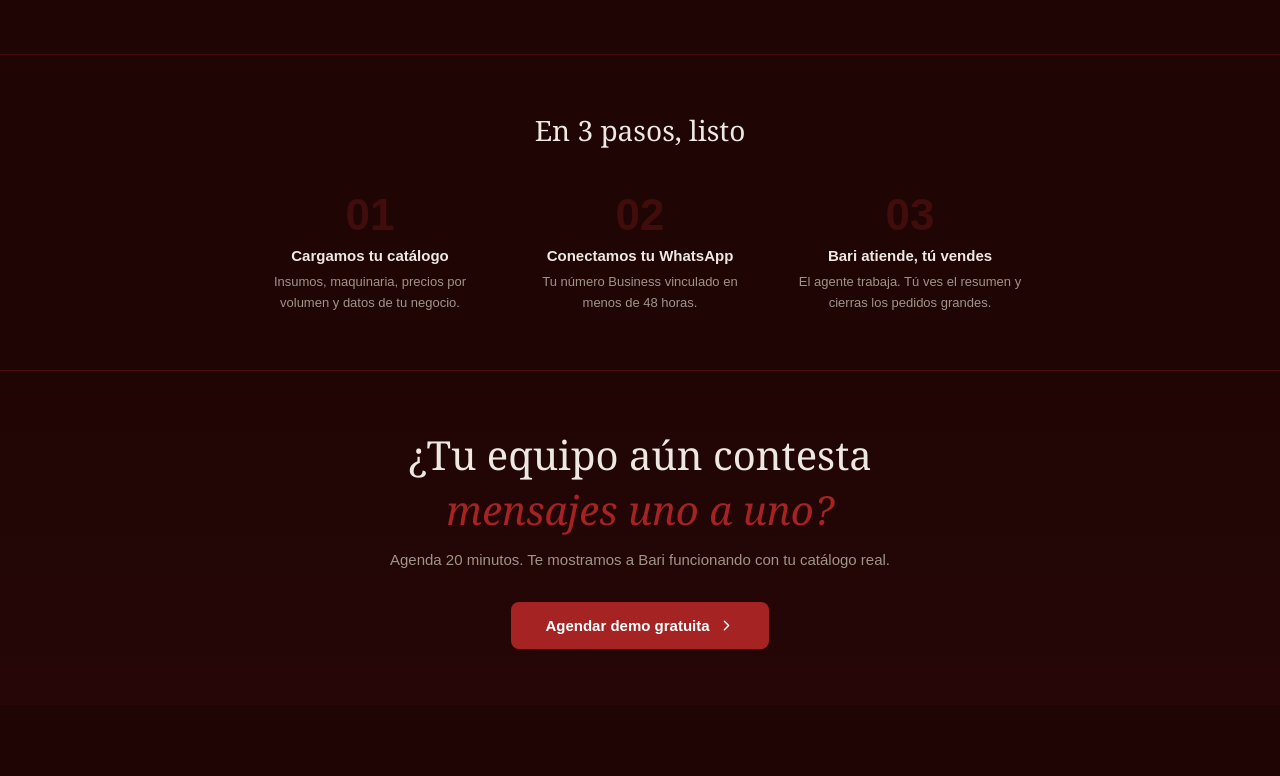
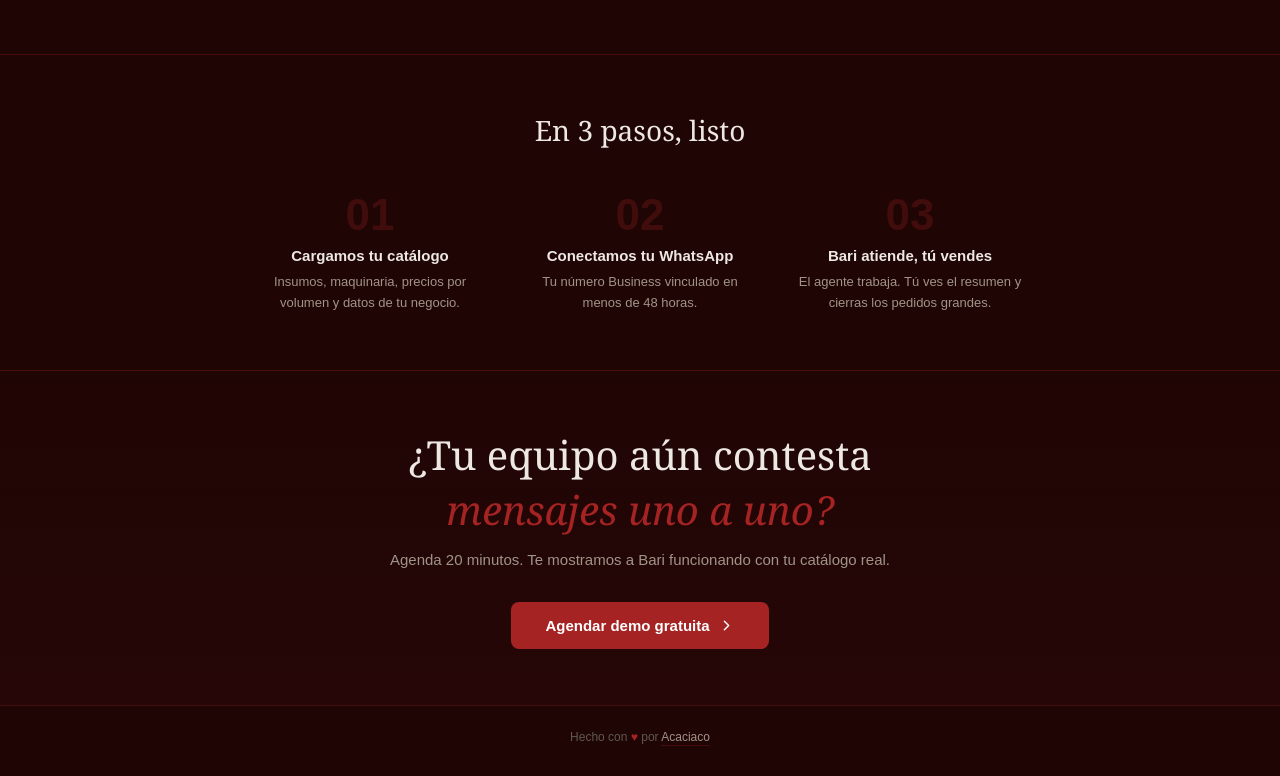
Before and after one commit to jospabloh/baristop-demo, a React (Vite) app: page / in a window 1280 px wide. Shown: the part 1994-2770 px from the top of the page. Before the commit the page ends 2699 px from the top, so only its background shows below. Built offline with nearby package versions, Linux system fonts and the light colour scheme.

Commit message:
Change contact button link and add footer credit
Updated the contact button link and added a footer credit section.

```diff
--- a/src/App.jsx
+++ b/src/App.jsx
@@ -517,11 +517,21 @@
         <p style={{ fontSize: 15, color: C.txtB, margin: "0 0 34px", fontFamily: "sans-serif" }}>
           Agenda 20 minutos. Te mostramos a Bari funcionando con tu catálogo real.
         </p>
-        <button onClick={() => window.open("https://wa.me/524491234567?text=Hola%2C%20quiero%20saber%20m%C3%A1s%20sobre%20Bari%20para%20mi%20negocio","_blank")} style={{ background: C.red, color: "#fff", border: "none", padding: "15px 34px", borderRadius: 8, cursor: "pointer", fontSize: 15, fontWeight: 700, fontFamily: "sans-serif", display: "inline-flex", alignItems: "center", gap: 8 }}>
+        <button onClick={() => window.open("https://wa.me/524498958291?text=Hola%2C%20quiero%20saber%20m%C3%A1s%20sobre%20Bari%20para%20mi%20negocio","_blank")} style={{ background: C.red, color: "#fff", border: "none", padding: "15px 34px", borderRadius: 8, cursor: "pointer", fontSize: 15, fontWeight: 700, fontFamily: "sans-serif", display: "inline-flex", alignItems: "center", gap: 8 }}>
           Agendar demo gratuita <ChevronRight size={17} />
         </button>
       </section>
 
+      {/* Acaciaco credit */}
+      <footer style={{ padding: "24px 40px 32px", textAlign: "center", borderTop: `1px solid ${C.redBdr}` }}>
+        <p style={{ fontSize: 12, color: C.txtD, margin: 0, fontFamily: "sans-serif" }}>
+          Hecho con <span style={{ color: C.red }}>♥</span> por{" "}
+          <a href="https://acaciaco.com.mx" target="_blank" rel="noopener noreferrer" style={{ color: C.txtB, textDecoration: "none", borderBottom: `1px solid ${C.redBdr}`, paddingBottom: 1 }}>
+            Acaciaco
+          </a>
+        </p>
+      </footer>
+
     </div>
   );
 }
```
